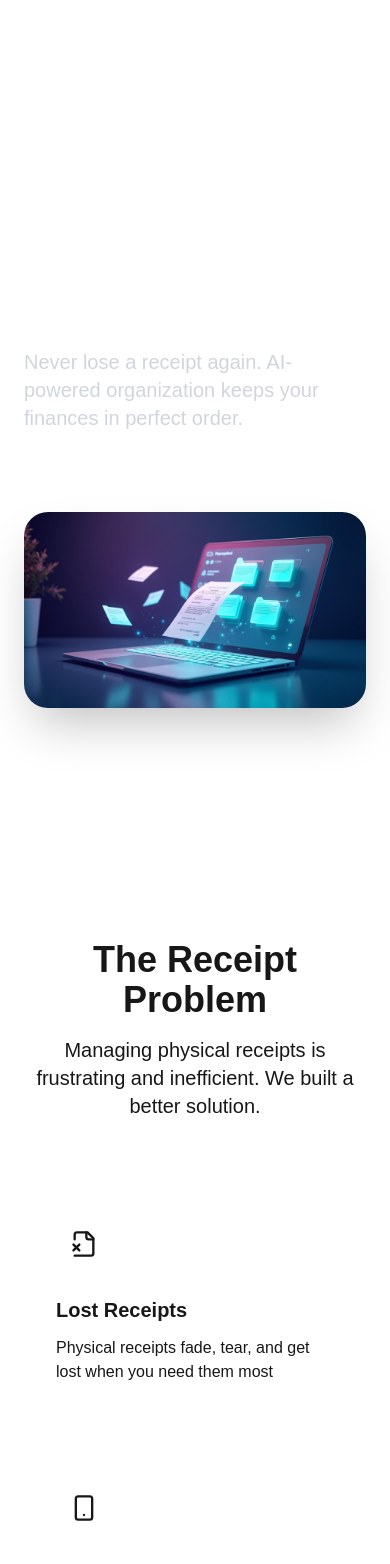
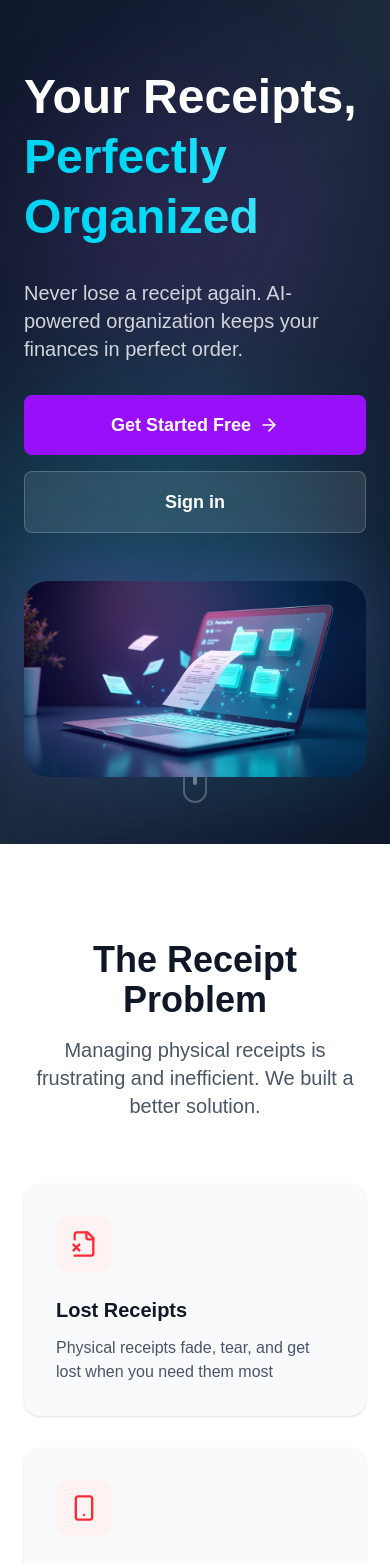
Before and after one commit to alfredscyriac/Receiptify, a Next.js app: page / in a window 390 px wide. Shown: the top 1564 px of the page. Built offline with nearby package versions, Linux system fonts and the light colour scheme.

Commit message:
frontend color scheme fixed

```diff
--- a/pages/landing/HowItWorks.jsx
+++ b/pages/landing/HowItWorks.jsx
@@ -26,41 +26,37 @@ export const HowItWorks = () => {
   ];
 
   return (
-    <section className="py-24 bg-surface-light">
+    <section className="py-24 bg-gray-50">
       <div className="container mx-auto px-6">
-        <div className="text-center mb-20 animate-fade-in">
-          <h2 className="text-4xl md:text-5xl font-bold text-foreground mb-4">
+        <div className="text-center mb-20">
+          <h2 className="text-4xl md:text-5xl font-bold text-gray-900 mb-4">
             How It Works
           </h2>
-          <p className="text-xl text-muted-foreground max-w-2xl mx-auto">
+          <p className="text-xl text-gray-600 max-w-2xl mx-auto">
             Three simple steps to never lose a receipt again
           </p>
         </div>
 
         <div className="grid md:grid-cols-3 gap-12 relative">
           {/* Connection lines for desktop */}
-          <div className="hidden md:block absolute top-20 left-0 right-0 h-0.5 bg-gradient-to-r from-primary via-accent to-primary opacity-30" />
+          <div className="hidden md:block absolute top-20 left-0 right-0 h-0.5 bg-gradient-to-r from-purple-500 via-cyan-500 to-purple-500 opacity-30" />
 
           {steps.map((step, index) => (
-            <div
-              key={index}
-              className="relative animate-fade-in"
-              style={{ animationDelay: `${index * 0.2}s` }}
-            >
+            <div key={index} className="relative">
               {/* Step number */}
-              <div className="absolute -top-6 left-1/2 -translate-x-1/2 w-16 h-16 bg-gradient-accent rounded-full flex items-center justify-center text-white font-bold text-xl shadow-accent-glow z-10">
+              <div className="absolute -top-6 left-1/2 -translate-x-1/2 w-16 h-16 bg-gradient-to-br from-purple-500 to-cyan-500 rounded-full flex items-center justify-center text-white font-bold text-xl shadow-lg z-10">
                 {step.number}
               </div>
 
-              <div className="bg-surface-light-elevated rounded-2xl p-8 pt-16 shadow-soft hover:shadow-lg transition-all duration-300 hover:-translate-y-1 h-full">
-                <div className="w-16 h-16 bg-primary/10 rounded-xl flex items-center justify-center mx-auto mb-6">
-                  <step.icon className="w-8 h-8 text-primary" />
+              <div className="bg-white rounded-2xl p-8 pt-16 shadow-md hover:shadow-xl transition-all duration-300 hover:-translate-y-1 h-full">
+                <div className="w-16 h-16 bg-purple-50 rounded-xl flex items-center justify-center mx-auto mb-6">
+                  <step.icon className="w-8 h-8 text-purple-600" />
                 </div>
 
-                <h3 className="text-2xl font-semibold mb-4 text-foreground text-center">
+                <h3 className="text-2xl font-semibold mb-4 text-gray-900 text-center">
                   {step.title}
                 </h3>
-                <p className="text-muted-foreground text-center leading-relaxed">
+                <p className="text-gray-600 text-center leading-relaxed">
                   {step.description}
                 </p>
               </div>
--- a/pages/landing/ProblemSolution.jsx
+++ b/pages/landing/ProblemSolution.jsx
@@ -23,13 +23,13 @@ export const ProblemSolution = () => {
   ];
 
   return (
-    <section className="py-24 bg-surface-light">
+    <section className="py-24 bg-white">
       <div className="container mx-auto px-6">
-        <div className="text-center mb-16 animate-fade-in">
-          <h2 className="text-4xl md:text-5xl font-bold text-foreground mb-4">
+        <div className="text-center mb-16">
+          <h2 className="text-4xl md:text-5xl font-bold text-gray-900 mb-4">
             The Receipt Problem
           </h2>
-          <p className="text-xl text-muted-foreground max-w-2xl mx-auto">
+          <p className="text-xl text-gray-600 max-w-2xl mx-auto">
             Managing physical receipts is frustrating and inefficient. We built
             a better solution.
           </p>
@@ -39,21 +39,20 @@ export const ProblemSolution = () => {
           {problems.map((problem, index) => (
             <div
               key={index}
-              className="bg-surface-light-elevated p-8 rounded-2xl shadow-soft hover:shadow-lg transition-all duration-300 hover:-translate-y-1 animate-fade-in"
-              style={{ animationDelay: `${index * 0.1}s` }}
+              className="bg-gray-50 p-8 rounded-2xl shadow-sm hover:shadow-md transition-all duration-300"
             >
-              <div className="w-14 h-14 bg-destructive/10 rounded-xl flex items-center justify-center mb-6">
-                <problem.icon className="w-7 h-7 text-destructive" />
+              <div className="w-14 h-14 bg-red-50 rounded-xl flex items-center justify-center mb-6">
+                <problem.icon className="w-7 h-7 text-red-500" />
               </div>
-              <h3 className="text-xl font-semibold mb-3 text-foreground">
+              <h3 className="text-xl font-semibold mb-3 text-gray-900">
                 {problem.title}
               </h3>
-              <p className="text-muted-foreground">{problem.description}</p>
+              <p className="text-gray-600">{problem.description}</p>
             </div>
           ))}
         </div>
 
-        <div className="bg-gradient-accent p-12 rounded-3xl text-center shadow-glow animate-fade-in">
+        <div className="bg-gradient-to-r from-purple-600 via-purple-500 to-cyan-500 p-12 rounded-3xl text-center shadow-xl">
           <h3 className="text-3xl md:text-4xl font-bold text-white mb-4">
             There's a Better Way
           </h3>
--- a/pages/landing/features.jsx
+++ b/pages/landing/features.jsx
@@ -26,15 +26,15 @@ export const Features = () => {
   ];
 
   return (
-    <section className="py-24 bg-gradient-hero relative overflow-hidden">
+    <section className="py-24 bg-gradient-to-br from-slate-900 via-slate-800 to-slate-900 relative overflow-hidden">
       {/* Background decoration */}
       <div className="absolute inset-0 opacity-10">
-        <div className="absolute top-0 left-1/4 w-96 h-96 bg-accent-glow rounded-full blur-3xl" />
-        <div className="absolute bottom-0 right-1/4 w-96 h-96 bg-primary-glow rounded-full blur-3xl" />
+        <div className="absolute top-0 left-1/4 w-96 h-96 bg-cyan-500 rounded-full blur-3xl" />
+        <div className="absolute bottom-0 right-1/4 w-96 h-96 bg-purple-500 rounded-full blur-3xl" />
       </div>
 
       <div className="container mx-auto px-6 relative z-10">
-        <div className="text-center mb-16 animate-fade-in">
+        <div className="text-center mb-16">
           <h2 className="text-4xl md:text-5xl font-bold text-white mb-4">
             Everything You Need to Stay Organized
           </h2>
@@ -48,8 +48,7 @@ export const Features = () => {
           {features.map((feature, index) => (
             <div
               key={index}
-              className="group bg-surface-dark-elevated/50 backdrop-blur-sm p-8 rounded-2xl border border-white/10 hover:border-primary/50 transition-all duration-500 hover:-translate-y-2 animate-fade-in"
-              style={{ animationDelay: `${index * 0.15}s` }}
+              className="group bg-slate-800/50 backdrop-blur-sm p-8 rounded-2xl border border-white/10 hover:border-purple-500/50 transition-all duration-500 hover:-translate-y-2"
             >
               <div className="aspect-square rounded-xl overflow-hidden mb-6 relative">
                 <img
@@ -57,11 +56,11 @@ export const Features = () => {
                   alt={feature.title}
                   className="w-full h-full object-cover transform group-hover:scale-110 transition-transform duration-500"
                 />
-                <div className="absolute inset-0 bg-gradient-accent opacity-0 group-hover:opacity-20 transition-opacity duration-500" />
+                <div className="absolute inset-0 bg-gradient-to-br from-purple-500 to-cyan-500 opacity-0 group-hover:opacity-20 transition-opacity duration-500" />
               </div>
 
-              <div className="w-14 h-14 bg-primary/20 rounded-xl flex items-center justify-center mb-4 group-hover:bg-primary/30 transition-colors">
-                <feature.icon className="w-7 h-7 text-primary" />
+              <div className="w-14 h-14 bg-purple-500/20 rounded-xl flex items-center justify-center mb-4 group-hover:bg-purple-500/30 transition-colors">
+                <feature.icon className="w-7 h-7 text-purple-400" />
               </div>
 
               <h3 className="text-2xl font-semibold mb-3 text-white">
--- a/pages/landing/hero.jsx
+++ b/pages/landing/hero.jsx
@@ -1,14 +1,13 @@
-// import { Button } from "@/components/ui/button";
 import { ArrowRight } from "lucide-react";
 
 export const Hero = () => {
   return (
-    <section className="relative min-h-screen flex items-center justify-center bg-gradient-hero overflow-hidden">
+    <section className="relative min-h-screen flex items-center justify-center bg-gradient-to-br from-slate-900 via-slate-800 to-slate-900 overflow-hidden">
       {/* Animated background elements */}
       <div className="absolute inset-0 opacity-20">
-        <div className="absolute top-20 left-10 w-72 h-72 bg-primary-glow rounded-full blur-3xl animate-pulse" />
+        <div className="absolute top-20 left-10 w-72 h-72 bg-purple-500 rounded-full blur-3xl animate-pulse" />
         <div
-          className="absolute bottom-20 right-10 w-96 h-96 bg-accent-glow rounded-full blur-3xl animate-pulse"
+          className="absolute bottom-20 right-10 w-96 h-96 bg-cyan-500 rounded-full blur-3xl animate-pulse"
           style={{ animationDelay: "1s" }}
         />
       </div>
@@ -16,10 +15,10 @@ export const Hero = () => {
       <div className="container mx-auto px-6 relative z-10">
         <div className="grid lg:grid-cols-2 gap-12 items-center">
           {/* Text content */}
-          <div className="text-white space-y-8 animate-fade-in">
+          <div className="text-white space-y-8">
             <h1 className="text-5xl md:text-6xl lg:text-7xl font-bold leading-tight">
               Your Receipts,
-              <span className="block text-transparent bg-clip-text bg-gradient-to-r from-accent to-accent-glow">
+              <span className="block text-transparent bg-clip-text bg-gradient-to-r from-cyan-400 to-cyan-300">
                 Perfectly Organized
               </span>
             </h1>
@@ -28,26 +27,19 @@ export const Hero = () => {
               finances in perfect order.
             </p>
             <div className="flex flex-col sm:flex-row gap-4">
-              {/* <Button variant="hero" size="xl" className="group">
+              <button className="bg-purple-600 hover:bg-purple-700 text-white px-8 py-4 rounded-lg font-semibold text-lg flex items-center justify-center gap-2 transition-all hover:scale-105">
                 Get Started Free
-                <ArrowRight className="ml-2 group-hover:translate-x-1 transition-transform" />
-              </Button>
-              <Button
-                variant="outline"
-                size="xl"
-                className="bg-white/10 text-white border-white/20 hover:bg-white/20 backdrop-blur-sm"
-              >
-                Watch Demo
-              </Button> */}
+                <ArrowRight className="w-5 h-5" />
+              </button>
+              <button className="bg-white/10 hover:bg-white/20 text-white border border-white/20 px-8 py-4 rounded-lg font-semibold text-lg backdrop-blur-sm transition-all">
+                Sign in
+              </button>
             </div>
           </div>
 
           {/* Hero image */}
-          <div
-            className="relative animate-fade-in"
-            style={{ animationDelay: "0.2s" }}
-          >
-            <div className="absolute inset-0 bg-gradient-accent rounded-3xl blur-2xl opacity-30" />
+          <div className="relative">
+            <div className="absolute inset-0 bg-gradient-to-br from-purple-500 to-cyan-500 rounded-3xl blur-2xl opacity-30" />
             <img
               src="/hero-image.jpg"
               alt="Receipt management dashboard"
```
Also changed, not shown: pages/landing/calltoaction.jsx (+12 -29 lines), public/feature-organize.jpg (renamed from public/feature-organize copy.jpg).
